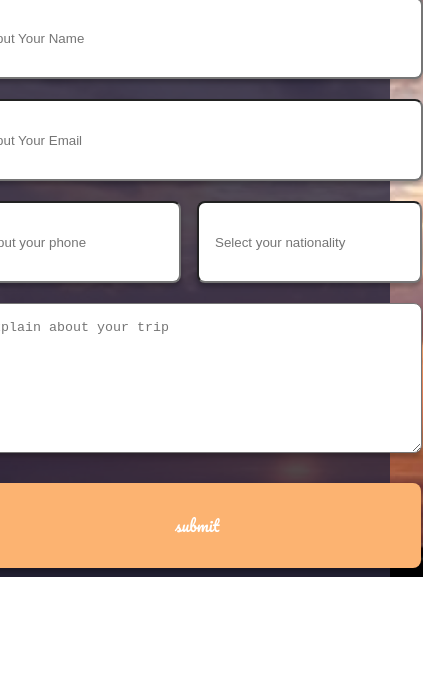
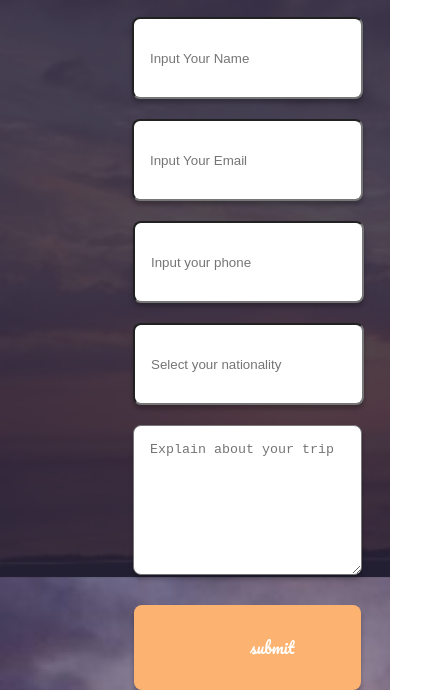
Before and after one commit to baselreal/2022, a plain HTML site: page reservation.html in a window 390 px wide. Shown: the part 267-957 px from the top of the page, 423 px wide, since content can reach past the window. Before the commit the page ends 844 px from the top, so only its background shows below. Drawn offline with Linux system fonts and the light colour scheme.

Commit message:
ini commit change 1

```diff
--- a/reservation.html
+++ b/reservation.html
@@ -17,7 +17,7 @@
         <div class="second back2">
           <a href="about.html"><img src="./Image/Back.png" alt="" /></a>
         </div>
-        <div class="second reser-title">RESERVATION</div>
+        <div class="second reser-title">Reservation</div>
         <input class="second name" type="name" name="username" placeholder="Input Your Name" />
         <input class="second email" type="email" name="mail" placeholder="Input Your Email" />
         <div class="second wrap-second">
@@ -26,7 +26,7 @@
         </div>
         <textarea class="second textarea" name="trip" id="" cols="30" rows="10" placeholder="Explain about your trip"></textarea>
         <div class="second submit">
-          <p>submit</p>
+          <div class="submit-p">submit</div>
         </div>
       </form>
     </div>
--- a/style.css
+++ b/style.css
@@ -225,16 +225,17 @@
 
 .name {
   display: flex;
-  flex-direction: row;
   align-items: center;
+  justify-items: center;
   padding: 16px;
   gap: 10px;
   margin-top: 20px;
 
-  width: 420px;
+  width: 100%;
+  max-width: 420px;
   height: 46px;
-  left: calc(50% - 382px / 2);
-  top: calc(50% - 46px / 2 - 128px);
+  /* left: calc(50% - 382px / 2);
+  top: calc(50% - 46px / 2 - 128px); */
 
   background: #ffffff;
   box-shadow: 0px 4px 4px rgba(0, 0, 0, 0.25);
@@ -243,12 +244,12 @@
 
 .email {
   display: flex;
-  flex-direction: row;
   align-items: center;
   padding: 16px;
   gap: 10px;
 
-  width: 420px;
+  width: 100%;
+  max-width: 420px;
   height: 46px;
   left: calc(50% - 382px / 2 + 0.5px);
   top: calc(50% - 46px / 2 - 66px);
@@ -270,7 +271,8 @@
   padding: 16px;
   gap: 10px;
 
-  width: 177px;
+  width: 100%;
+  max-width: 420px;
   height: 46px;
   left: calc(50% - 177px / 2 - 102px);
   top: calc(50% - 46px / 2 - 4px);
@@ -279,7 +281,6 @@
   box-shadow: 0px 4px 4px rgba(0, 0, 0, 0.25);
   border-radius: 8px;
   margin-top: 20px;
-  margin-right: 8px;
 }
 
 .select {
@@ -288,7 +289,8 @@
   align-items: center;
   padding: 16px;
   gap: 10px;
-  width: 189px;
+  width: 100%;
+  max-width: 420px;
   height: 46px;
   left: calc(50% - 189px / 2 + 97px);
   top: calc(50% - 46px / 2 - 4px);
@@ -297,7 +299,7 @@
   box-shadow: 0px 4px 4px rgba(0, 0, 0, 0.25);
   border-radius: 8px;
   margin-top: 20px;
-  margin-left: 8px;
+  margin-left: 50px;
 }
 
 .textarea {
@@ -307,7 +309,8 @@
   padding: 16px;
   gap: 10px;
 
-  width: 420px;
+  width: 100%;
+  max-width: 420px;
   height: 116px;
   left: calc(50% - 382px / 2 + 0.5px);
   top: calc(50% - 116px / 2 + 93px);
@@ -318,11 +321,12 @@
   margin-top: 20px;
 }
 
-.submit p {
-  width: 351px;
+.submit-p {
+  width: 100%;
+  max-width: 420px;
   height: 21px;
 
-  font-family: "Pacifico";
+  font-family: "Pacifico", cursive;
   font-style: normal;
   font-weight: 400;
   font-size: 16px;
@@ -334,7 +338,7 @@
   text-align: center;
 
   color: #ffffff;
-  margin-left: 190px;
+  margin-left: 177px;
 }
 .submit {
   display: flex;
@@ -343,7 +347,8 @@
   padding: 16px;
   gap: 10px;
 
-  width: 420px;
+  width: 100%;
+  max-width: 420px;
   height: 53px;
   left: calc(50% - 383px / 2 + 0.5px);
   top: calc(50% - 53px / 2 + 209.5px);
@@ -357,3 +362,49 @@
 .second {
   z-index: 1;
 }
+
+@media only screen and (max-width: 1024px) {
+  .wrap-second {
+    flex-direction: column;
+    width: 100%;
+    max-width: 420px;
+    margin-right: 50px;
+    transition: width 2s;
+  }
+
+  .wrap-second .tel {
+    transition: width 2s;
+    margin-left: 8px;
+  }
+
+  .wrap-second .select {
+    transition: width 2.5s;
+    margin-left: 8px;
+  }
+
+  .submit-p {
+    align-self: center;
+    margin-left: 185px;
+  }
+}
+
+@media only screen and (max-width: 768px) {
+  .reser-title {
+    width: 50%;
+    margin-top: 20px;
+    margin-right: 120px;
+  }
+
+  .form1 {
+    margin-bottom: 100px;
+    width: 50%;
+    justify-content: center;
+    align-items: center;
+    margin-left: 150px;
+  }
+
+  .submit-p {
+    align-self: center;
+    margin-left: 100px;
+  }
+}
```
